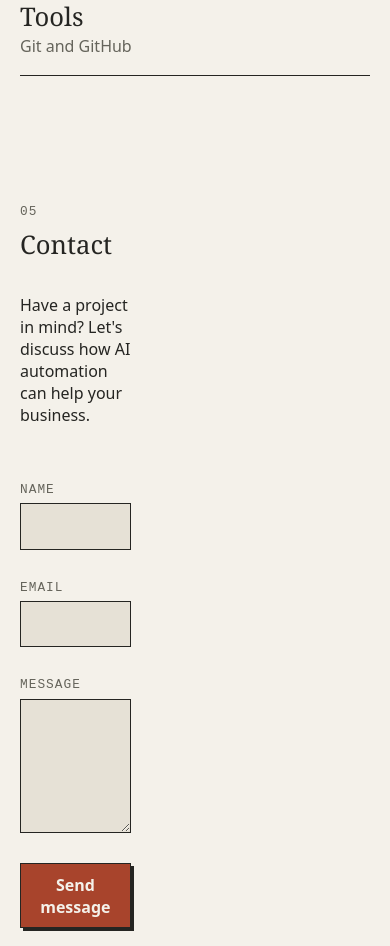
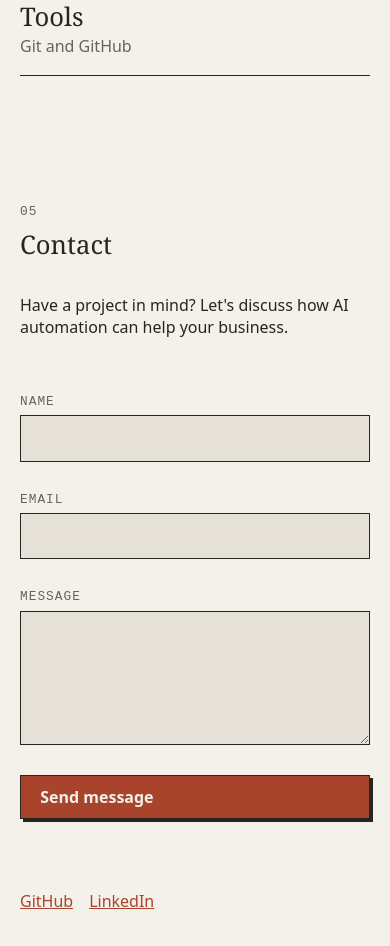
Before and after one commit to farhankhan-56/portfolio, a plain HTML site: page index.html in a window 390 px wide. Shown: the part 4504-5450 px from the top of the page. Drawn offline with Linux system fonts and the light colour scheme.

Commit message:
fix the contact form layout on phone screen

```diff
--- a/css/style.css
+++ b/css/style.css
@@ -722,6 +722,10 @@ footer {
         grid-column: 1
     }
 
+    #contact {
+        grid-template-columns: 1fr
+    }
+
     #contact h2 {
         grid-row: auto
     }
```
